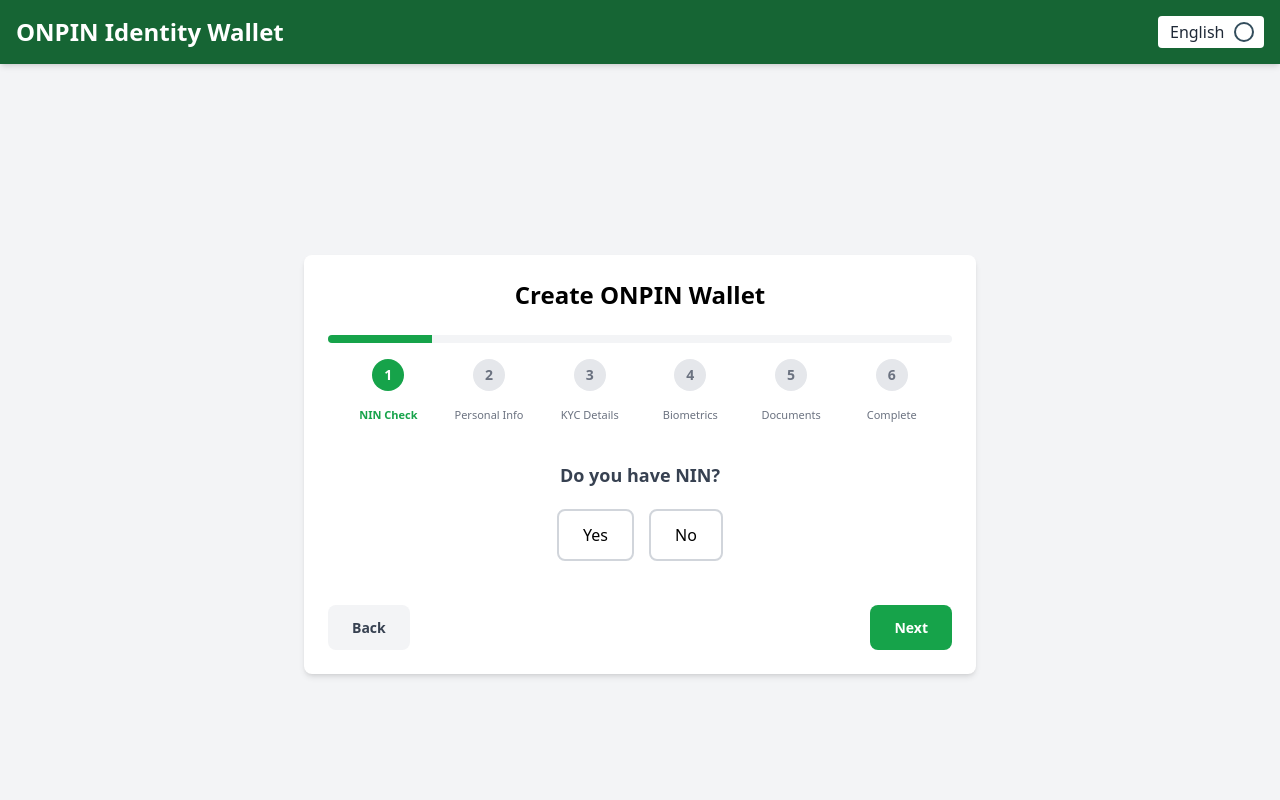
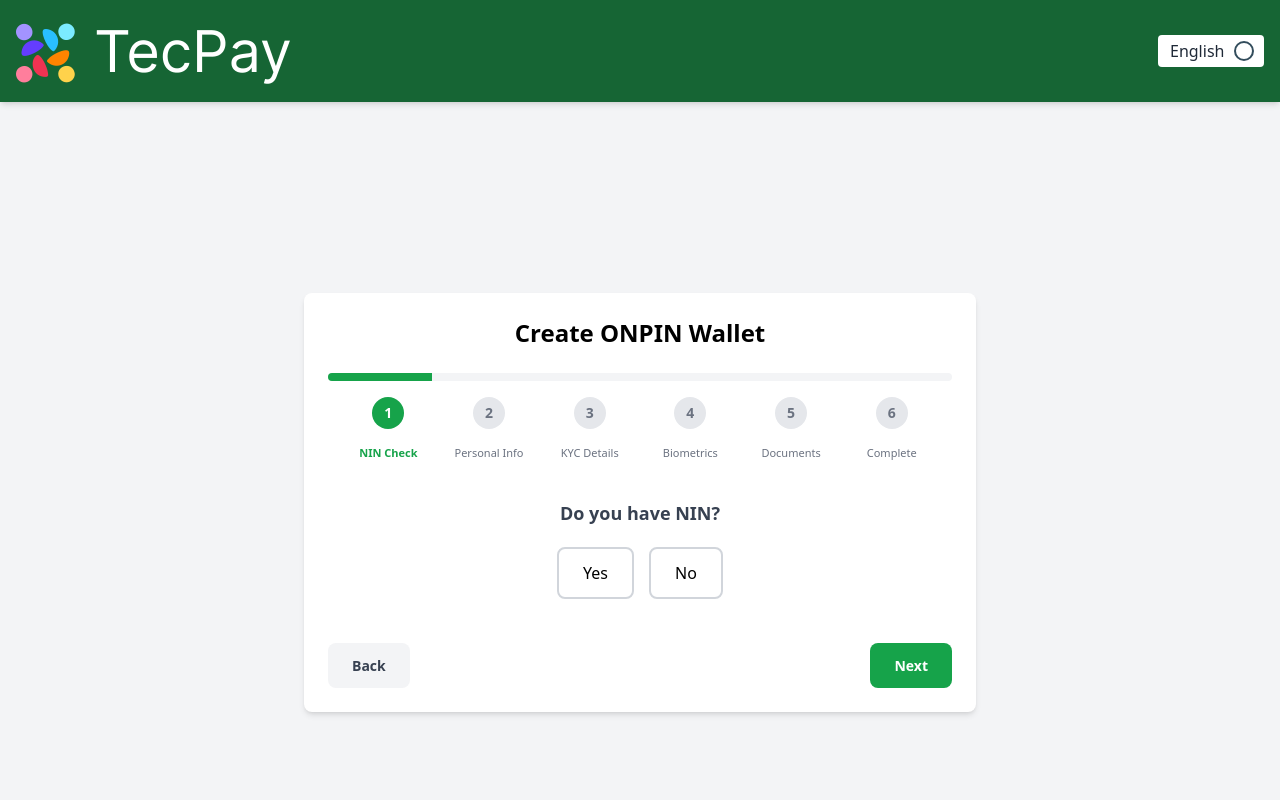
Before and after one commit to ThosynPax/onpin-wallet-id, a plain HTML site: page signup.html in a window 1280 px wide. Shown: the top 800 px of the page. Drawn offline with nearby package versions, Linux system fonts and the light colour scheme.

Commit message:
added logo

```diff
--- a/signup.html
+++ b/signup.html
@@ -274,7 +274,9 @@
         <!-- Header -->
         <header class="bg-green-800 text-white p-4 shadow-md">
             <div class="container mx-auto flex justify-between items-center">
-                <h1 class="text-2xl font-bold">ONPIN Identity Wallet</h1>
+                <h1 class="text-2xl font-bold">
+                   <img src="logo.png" />
+                </h1>
                 <div class="flex items-center space-x-4">
                     <select id="languageSelect" class="bg-white text-gray-800 rounded px-3 py-1 pr-8 language-selector appearance-none">
                         <option value="en">English</option>
```
Also changed, not shown: dashboard.html (+3 -1 lines), index.html (+3 -1 lines).
